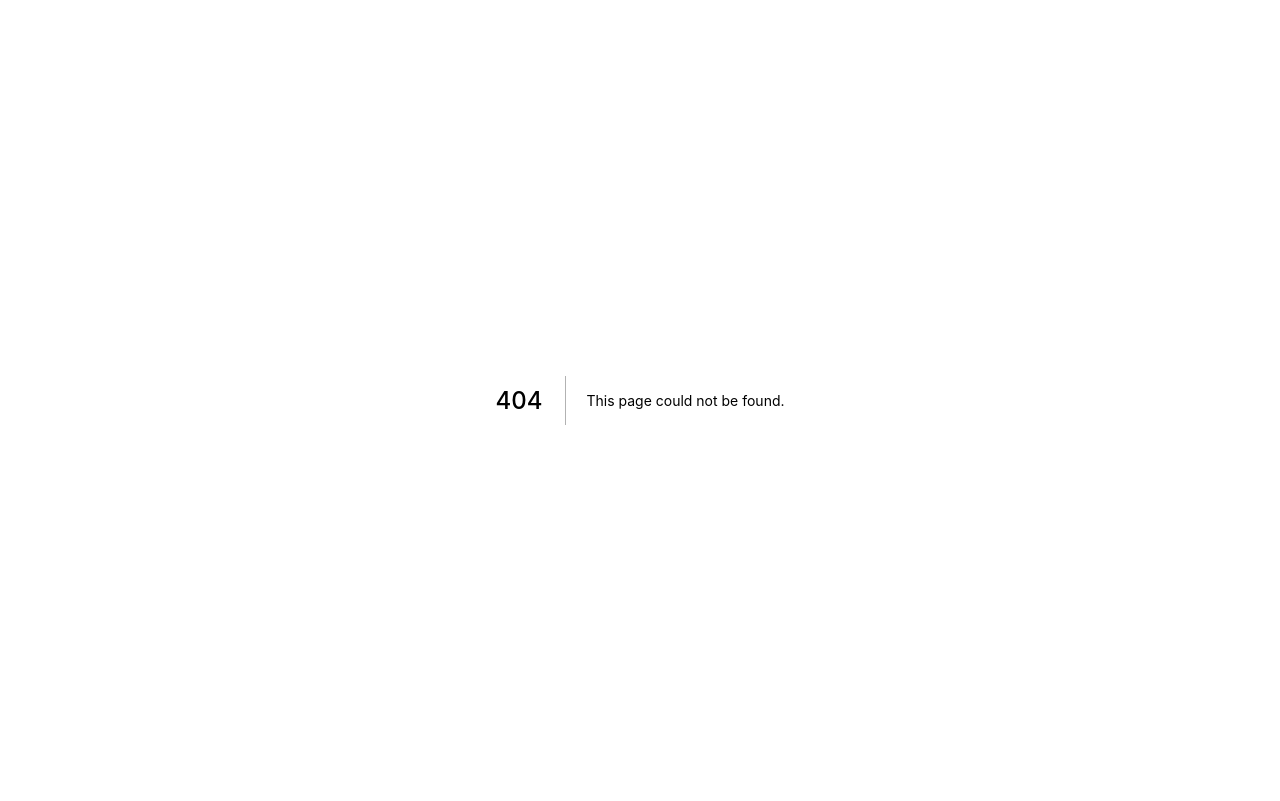
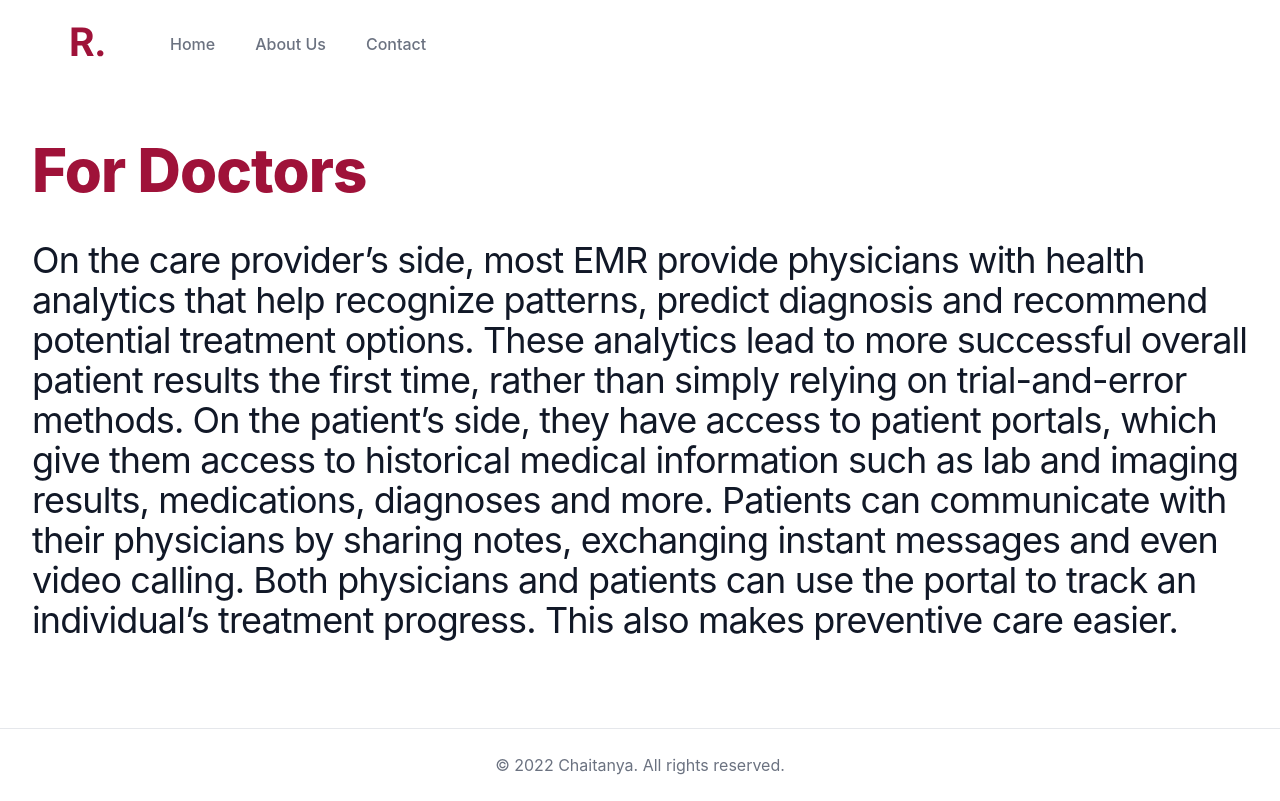
Before and after one commit to chaitanya-kashyap/MedicalR, a Next.js app: page /doctors in a window 1280 px wide. Before the commit this address had no page. Built offline with nearby package versions, Linux system fonts and the light colour scheme; no server answers.

Commit message:
UI Complete

```diff
--- a/pages/about.js
+++ b/pages/about.js
@@ -18,10 +18,12 @@ export default function About() {
     <div className="bg-white">
       <div className="max-w-7xl container mx-auto py-8 px-4 sm:px-6 lg:py-14 lg:px-8 lg:flex lg:items-center lg:justify-between">
         <h2 className="text-3xl font-extrabold tracking-tight text-gray-900 sm:text-4xl">
-          <span className="block text-rose-800 text-5xl">About Us</span>
+          <span className="block text-rose-800 text-6xl">About Us</span>
           <p className='text-md font-normal py-8' >
-            Incididunt sint est ex incididunt dolor. Sint id nulla aliquip in sunt exercitation ex sint enim in consequat. Laboris cillum duis velit reprehenderit consequat irure esse nulla aute consectetur mollit sint quis. Tempor dolore laborum aute aliqua id aliqua enim adipisicing reprehenderit et non.
-            Non qui eiusmod excepteur ipsum non tempor do irure amet id veniam pariatur aute proident. Laboris pariatur non aliquip et ut elit tempor ea nulla mollit incididunt excepteur sint non. Adipisicing ad ullamco in minim. Ea eu et id fugiat. Nulla velit pariatur excepteur eu amet ex et elit ut officia id anim laboris est. Lorem officia nulla Lorem veniam nulla sit consequat ullamco.
+          The project aims to create a “Centralized Digital Electronic Medical Records” which can be used by hospitals. An electronic (digital) collection of medical information about a person that is stored on a computer. <span> </span> An electronic medical record includes information about a patient’s health history, such as diagnoses, medicines, tests, allergies, immunizations, and treatment plans. Electronic medical records can be seen by all healthcare providers who are taking care of a patient and can be used by them to help make recommendations about the patient’s care. Also called EHR and electronic health record.
+
+The application will be using a private permissioned blockchain which will be regulated by the government.
+
           </p>
 
         </h2>
--- a/pages/contact.js
+++ b/pages/contact.js
@@ -18,10 +18,9 @@ export default function About() {
     <div className="bg-white">
       <div className="max-w-7xl container mx-auto py-8 px-4 sm:px-6 lg:py-14 lg:px-8 lg:flex lg:items-center lg:justify-between">
         <h2 className="text-3xl font-extrabold tracking-tight text-gray-900 sm:text-4xl">
-          <span className="block text-rose-800 text-5xl">Contact</span>
+          <span className="block text-rose-800 text-6xl">Contact</span>
           <p className='text-md font-normal py-8' >
-            Incididunt sint est ex incididunt dolor. Sint id nulla aliquip in sunt exercitation ex sint enim in consequat. Laboris cillum duis velit reprehenderit consequat irure esse nulla aute consectetur mollit sint quis. Tempor dolore laborum aute aliqua id aliqua enim adipisicing reprehenderit et non.
-            Non qui eiusmod excepteur ipsum non tempor do irure amet id veniam pariatur aute proident. Laboris pariatur non aliquip et ut elit tempor ea nulla mollit incididunt excepteur sint non. Adipisicing ad ullamco in minim. Ea eu et id fugiat. Nulla velit pariatur excepteur eu amet ex et elit ut officia id anim laboris est. Lorem officia nulla Lorem veniam nulla sit consequat ullamco.
+              In development..
           </p>
 
         </h2>
--- /dev/null
+++ b/pages/doctors.js
@@ -0,0 +1,37 @@
+import Footer from '../components/footer'
+import { useSession, signIn } from "next-auth/react"
+import { useRouter } from 'next/router'
+import Header from '../components/header';
+import Landing from '../components/landing';
+
+export default function About() {
+
+  const { data: session } = useSession();
+  const router = useRouter();
+  if (session) {
+    router.push('/home');
+  }
+
+  return (
+    <>
+    <Landing />
+    <div className="bg-white">
+      <div className="max-w-7xl container mx-auto py-8 px-4 sm:px-6 lg:py-14 lg:px-8 lg:flex lg:items-center lg:justify-between">
+        <h2 className="text-3xl font-extrabold tracking-tight text-gray-900 sm:text-4xl">
+          <span className="block text-rose-800 text-6xl">For Doctors</span>
+          <p className='mt-2 text-3xl leading-8 font-normal tracking-tight text-gray-900 py-8 sm:text-4xl' >
+          On the care provider’s side, most EMR provide physicians with health analytics that help recognize patterns, predict diagnosis and recommend potential treatment options. These analytics lead to more successful overall patient results the first time, rather than simply relying on trial-and-error methods.
+On the patient’s side, they have access to patient portals, which give them access to historical medical information such as lab and imaging results, medications, diagnoses and more. Patients can communicate with their physicians by sharing notes, exchanging instant messages and even video calling.
+Both physicians and patients can use the portal to track an individual’s treatment progress. This also makes preventive care easier.
+
+
+          </p>
+
+        </h2>
+
+      </div>
+    </div>
+    <Footer />
+    </>
+  )
+}
--- a/pages/index.js
+++ b/pages/index.js
@@ -15,26 +15,22 @@ import { useRouter } from 'next/router'
 const features = [
   {
     name: 'Digital Medical Records',
-    description:
-      'Lorem ipsum, dolor sit amet consectetur adipisicing elit. Maiores impedit perferendis suscipit eaque, iste dolor cupiditate blanditiis ratione.',
+    description: 'This application targets hospitals to store records digitally rather than creating physical records.',
     icon: DocumentDuplicateIcon,
   },
   {
     name: 'Blockchain enabled',
-    description:
-      'Lorem ipsum, dolor sit amet consectetur adipisicing elit. Maiores impedit perferendis suscipit eaque, iste dolor cupiditate blanditiis ratione.',
+    description: 'The records stored of patients is completely secured by Blockchain, the best security for storing data.',
     icon: LockClosedIcon,
   },
   {
     name: 'Safe and Secure ',
-    description:
-      'Lorem ipsum, dolor sit amet consectetur adipisicing elit. Maiores impedit perferendis suscipit eaque, iste dolor cupiditate blanditiis ratione.',
+    description: 'The application offers secure and safe environment connected to offical hospital accounts so that all the transaction takes place from official institute.',
     icon: ShieldCheckIcon,
   },
   {
     name: 'Progressive Web App',
-    description:
-      'Lorem ipsum, dolor sit amet consectetur adipisicing elit. Maiores impedit perferendis suscipit eaque, iste dolor cupiditate blanditiis ratione.',
+    description: 'For users those are sometimes time dependent for usage this application provides native app experience in their mobile without taking any space and working like a official app.',
     icon: DeviceMobileIcon,
   },
 ]
@@ -165,8 +161,9 @@ export default function Home() {
                 <span className="block text-rose-800 xl:inline">Medical records</span>
               </h1>
               <p className="mt-3 text-base text-gray-500 sm:mt-5 sm:text-lg sm:max-w-xl sm:mx-auto md:mt-5 md:text-xl lg:mx-0">
-                Anim aute id magna aliqua ad ad non deserunt sunt. Qui irure qui lorem cupidatat commodo. Elit sunt amet
-                fugiat veniam occaecat fugiat aliqua.
+              The application is entirely based on the
+              <br></br>
+               electronic health records of patients.
               </p>
               <div className="mt-5 sm:mt-8 sm:flex sm:justify-center lg:justify-start">
                 <div className="rounded-md shadow">
@@ -180,7 +177,7 @@ export default function Home() {
                 </div>
                 <div className="mt-3 sm:mt-0 sm:ml-3">
                   <a
-                    href="#"
+                    href="/doctors"
                     className="w-full flex items-center justify-center px-8 py-3 border border-transparent text-base font-medium rounded-md text-rose-800 bg-rose-100 hover:bg-rose-200 md:py-4 md:text-lg md:px-10"
                   >
                     For Doctors
@@ -206,10 +203,9 @@ export default function Home() {
         <p className="mt-2 text-3xl leading-8 font-extrabold tracking-tight text-gray-900 sm:text-4xl">
           A better way to store records
         </p>
-        <p className="mt-4 max-w-2xl text-xl text-gray-500 lg:mx-auto">
-          Lorem ipsum dolor sit amet consect adipisicing elit. Possimus magnam voluptatum cupiditate veritatis in
-          accusamus quisquam.
-        </p>
+        {/* <p className="mt-4 max-w-2xl text-xl text-gray-500 lg:mx-auto">
+
+        </p> */}
       </div>
 
       <div className="mt-10">
```
